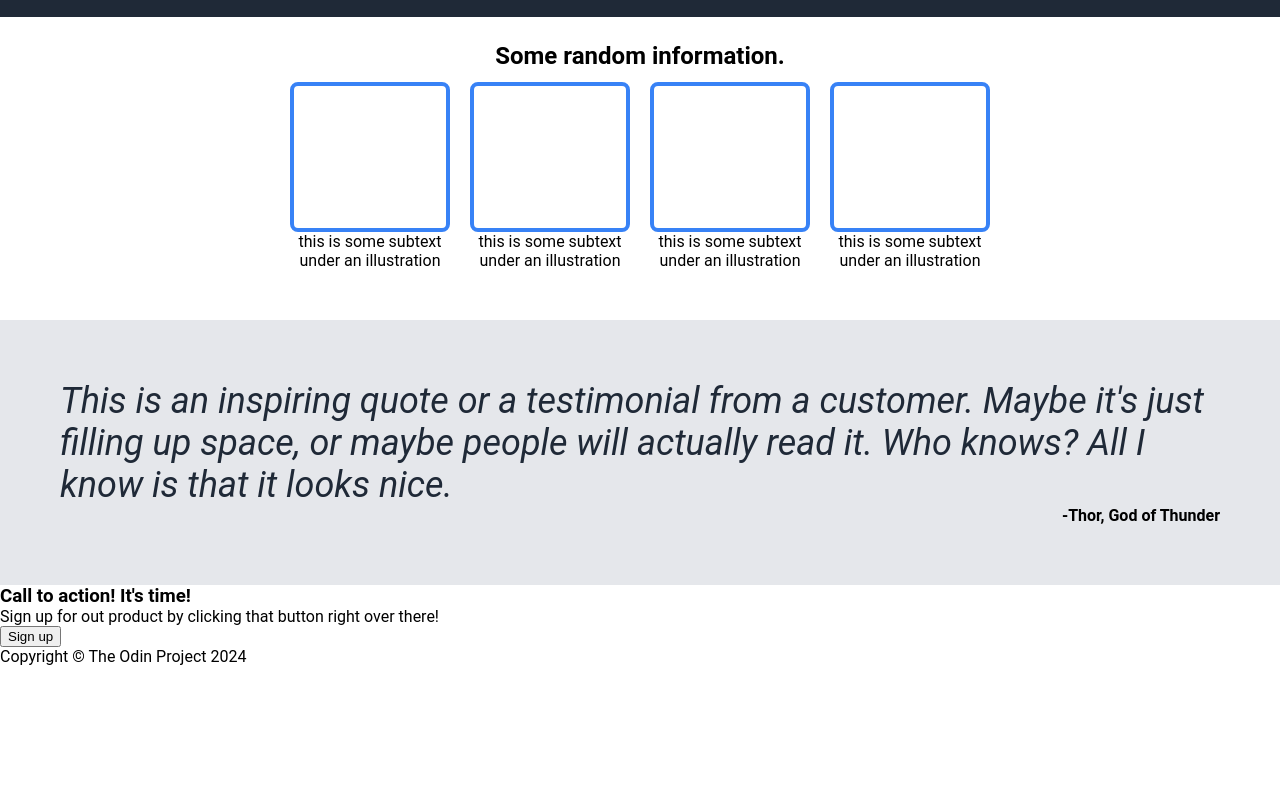
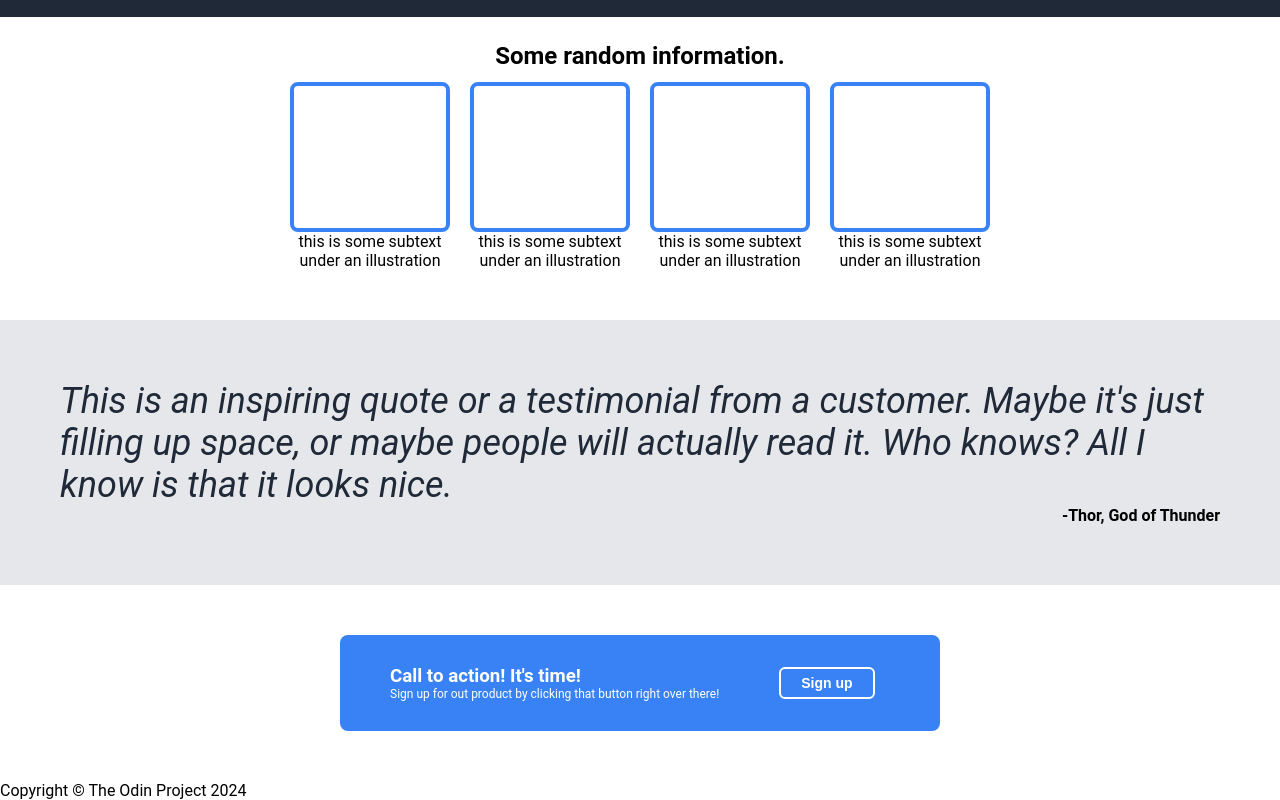
Before and after one commit to JiwooChoi-Programming/odin-landing-page, a plain HTML site: page index.html in a window 1280 px wide. Shown: the part 304-1104 px from the top of the page. Before the commit the page ends 970 px from the top, so only its background shows below. Drawn offline with Linux system fonts and the light colour scheme.

Commit message:
Style the ad section

```diff
--- a/index.html
+++ b/index.html
@@ -66,12 +66,18 @@
     </div>
 
     <div class="ad">
-        <h3>Call to action! It's time!</h3>
-        <p>
-            Sign up for out product by clicking that button right
-            over there!
-        </p>
-        <button>Sign up</button>
+        <div class="ad-content">
+            <div>
+                <h3 class="ad-title">Call to action! It's time!</h3>
+                <p class="ad-info">
+                    Sign up for out product by clicking that button right
+                    over there!
+                </p>
+            </div>
+            <div>
+                <button class="sign-up-button">Sign up</button>
+            </div>
+        </div>
     </div>
 
     <div class="footer">
--- a/style.css
+++ b/style.css
@@ -125,3 +125,39 @@ body {
     font-size: 36px;
     font-style: italic;
 }
+
+.ad {
+    align-items: center;
+    display: flex;
+    justify-content: center;
+    margin: 50px;
+}
+
+.ad-content {
+    align-items: center;
+    background-color: #3882f6;
+    border-radius: 8px;
+    display: flex;
+    gap: 60px;
+    padding: 30px 50px;
+    width: 600px;
+}
+
+.ad-title,
+.ad-info {
+    color: white;
+}
+
+.ad-info {
+    font-size: 12px;
+}
+
+.sign-up-button {
+    background-color: transparent;
+    border: 2px solid white;
+    border-radius: 6px;
+    color: white;
+    font-size: 14px;
+    font-weight: bold;
+    padding: 6px 20px;
+}
```
